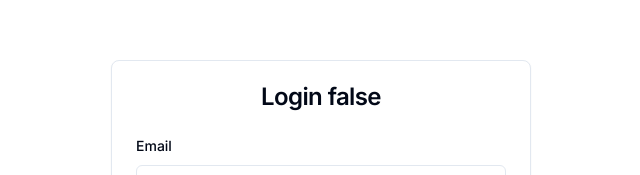
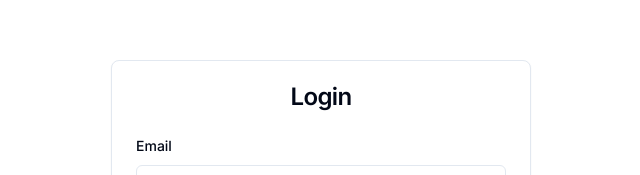
Before and after one commit to NatthawutSK/real-time-chat, a Next.js app in the folder frontend/: page /login in a window 1280 px wide. Shown: the part 147-322 px from the top of the page, without its empty margins (319-959 px from the left). Built offline with nearby package versions, Linux system fonts and the light colour scheme; no server answers.

Commit message:
add Logout Button

```diff
--- a/frontend/src/app/(auth)/login/page.tsx
+++ b/frontend/src/app/(auth)/login/page.tsx
@@ -98,9 +98,7 @@ const Login = ({}: Props) => {
       <div>
         <Card className="w-[420px]">
           <CardHeader>
-            <CardTitle className="text-center">
-              Login {JSON.stringify(authenticated)}
-            </CardTitle>
+            <CardTitle className="text-center">Login</CardTitle>
           </CardHeader>
           <CardContent>
             <Form {...form}>
--- a/frontend/src/app/page.tsx
+++ b/frontend/src/app/page.tsx
@@ -107,7 +107,11 @@ function Home({}: Props) {
   };
 
   return (
-    <div className="my-8 px-8  w-full h-full pt-5">
+    <>
+      <div className="fixed top-0 right-0 p-2">
+        <LogoutButton />
+      </div>
+      <div className="my-10 px-8  w-full h-full pt-5">
         <div className="flex justify-center items-center">
           <Input
             className="border border-black rounded-md p-2 w-full md:w-1/2 lg:w-1/3 "
@@ -147,6 +151,7 @@ function Home({}: Props) {
           </div>
         </div>
       </div>
+    </>
   );
 }
 
```
Lines whose indentation alone changed are shown as unchanged.
